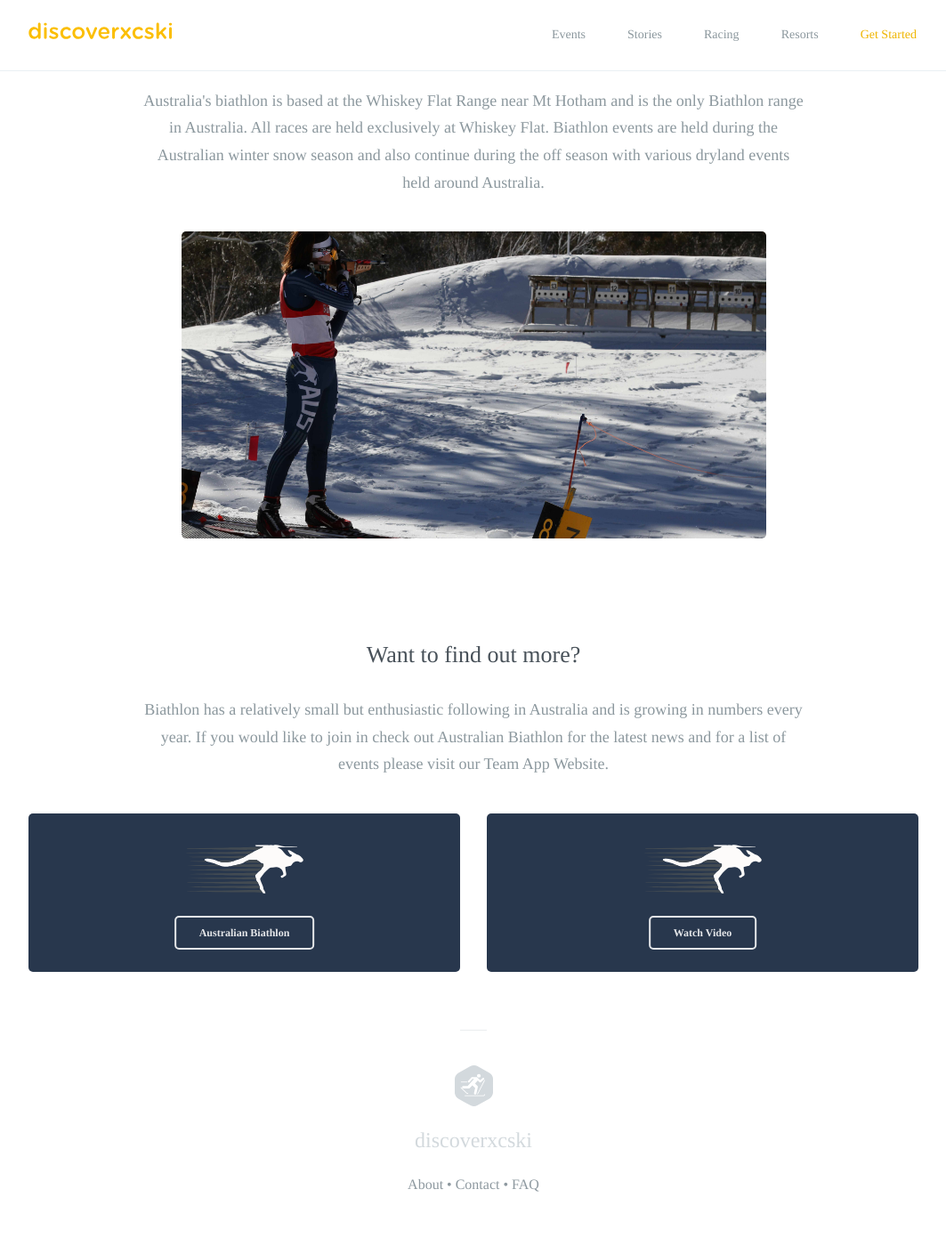
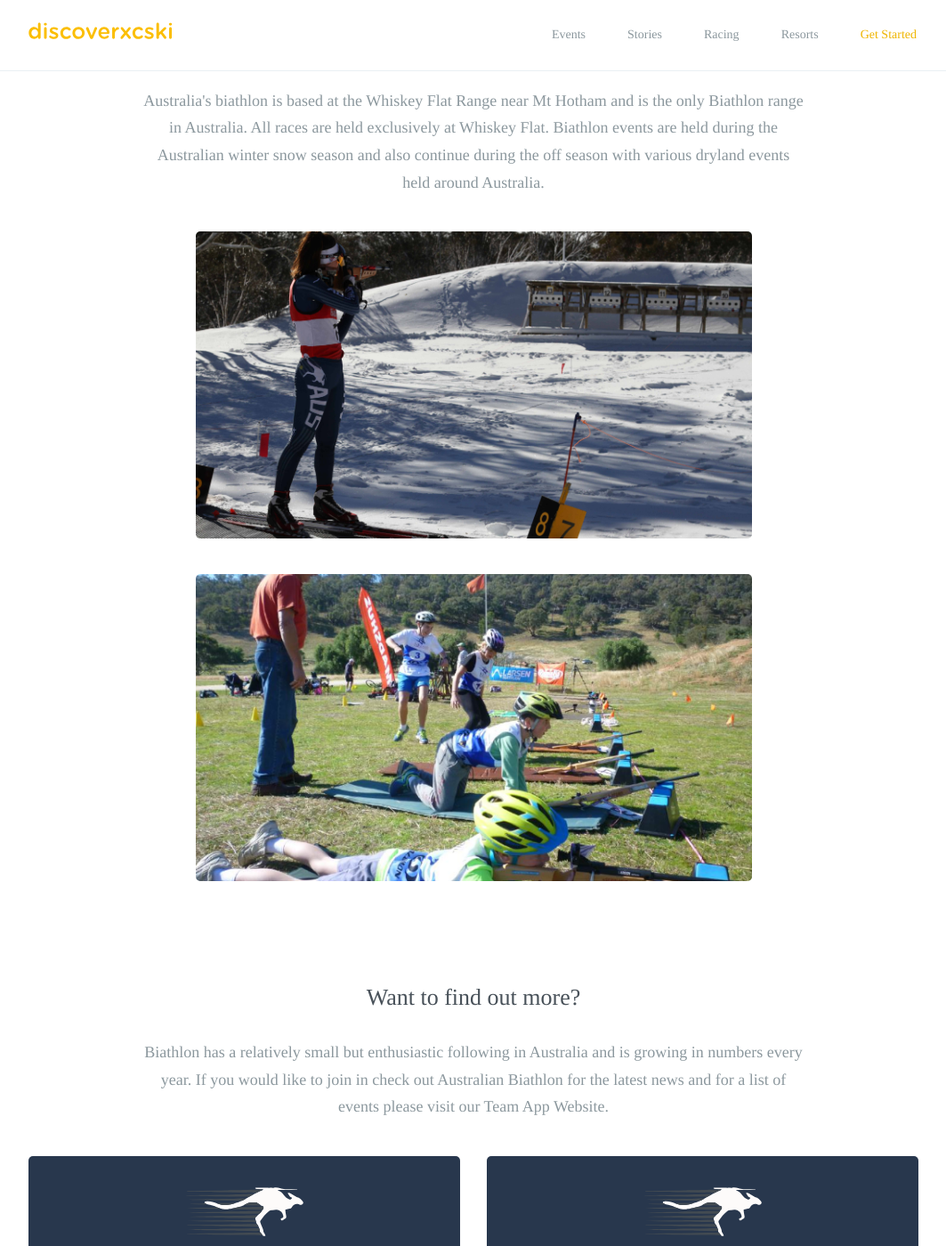
Before and after one commit to robcatto/robcatto.github.io, a Jekyll site: the page built from racing/australian-biathlon/index.html, in a window 1280 px wide and 1400 px high, scrolled down 1749 px. Shown: the whole window at 89% size, without its empty margins (108-1171 px from the left). Built offline with Jekyll 4.4.1, drawn with Linux system fonts in a browser that asks for light colours; some web fonts are replaced; Markdown is read by kramdown in place of the engine named in the settings.

Commit message:
twolarge layout

```diff
--- a/racing/australian-biathlon/index.html
+++ b/racing/australian-biathlon/index.html
@@ -80,8 +80,12 @@ layout: default
 
                 </p>
                 <div class="one">
-                <div class="onelarge centered" style="
+                <div class="twolarge centered" style="
                 background-image: url(http://www.discoverxcski.com/images/whiskey-flat.jpg);
+                background-size: cover;
+                "></div>
+                <div class="twolarge centered" style="
+                background-image: url(http://www.discoverxcski.com/images/summer-biathlon.png);
                 background-size: cover;
                 "></div>
                   </section>
--- a/style.css
+++ b/style.css
@@ -802,6 +802,27 @@ featuresmedia="screen"
   }
 
   .onelarge:after {
+    content: "";
+    clear: both;
+  }
+
+  .twolarge {
+   width: 50%;
+     max-width: 657px;
+       border-radius: 5px;
+  background-color: #A9A9A9;
+  min-height: 345px;
+  margin-bottom: 30px;
+  margin-top: 40px;
+  position: relative;
+  text-align: center;
+  padding: 0 15px;
+    box-sizing: border-box;
+    background-size: cover;
+    background-position: center;
+  }
+
+  .twolarge:after {
     content: "";
     clear: both;
   }
```
